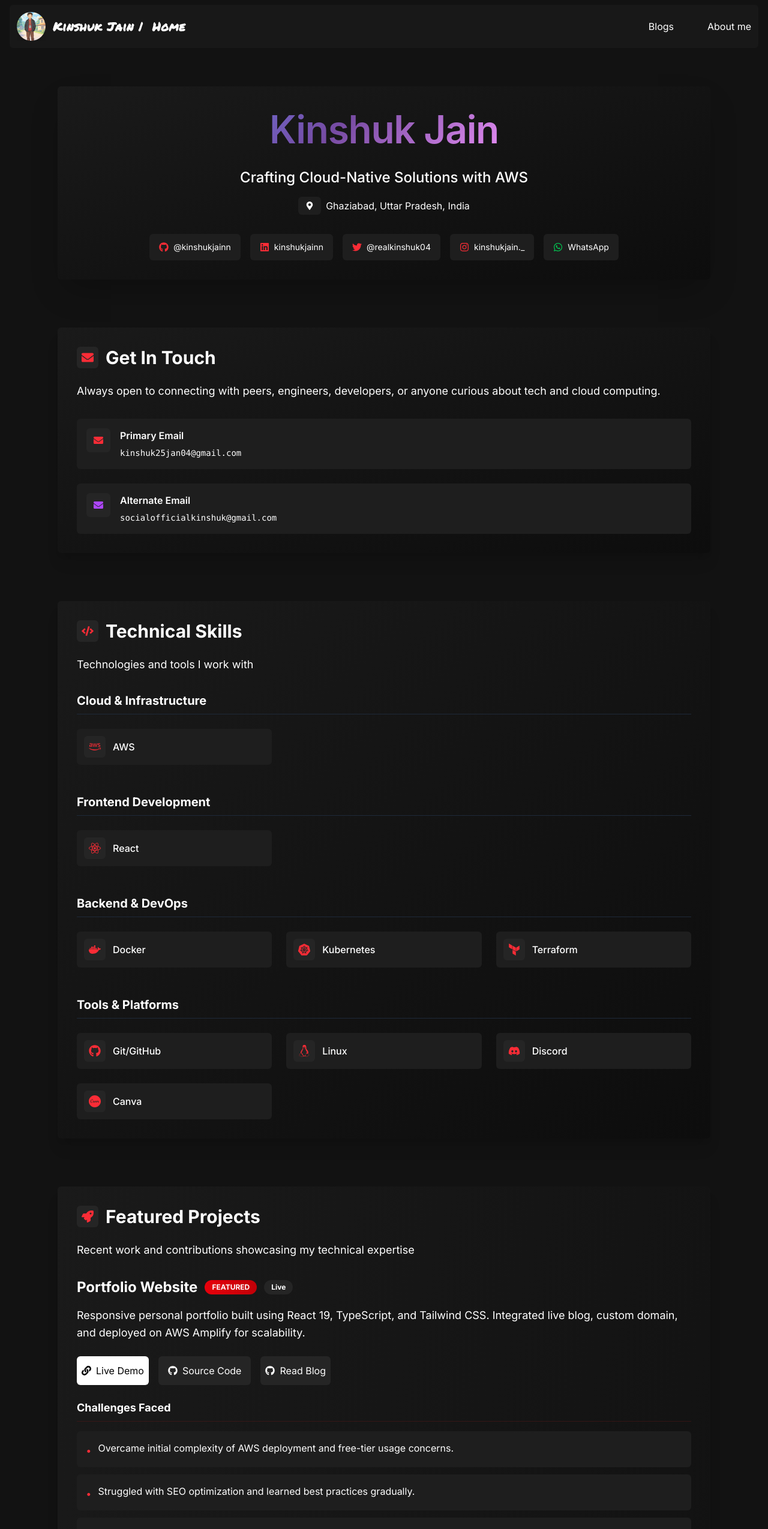
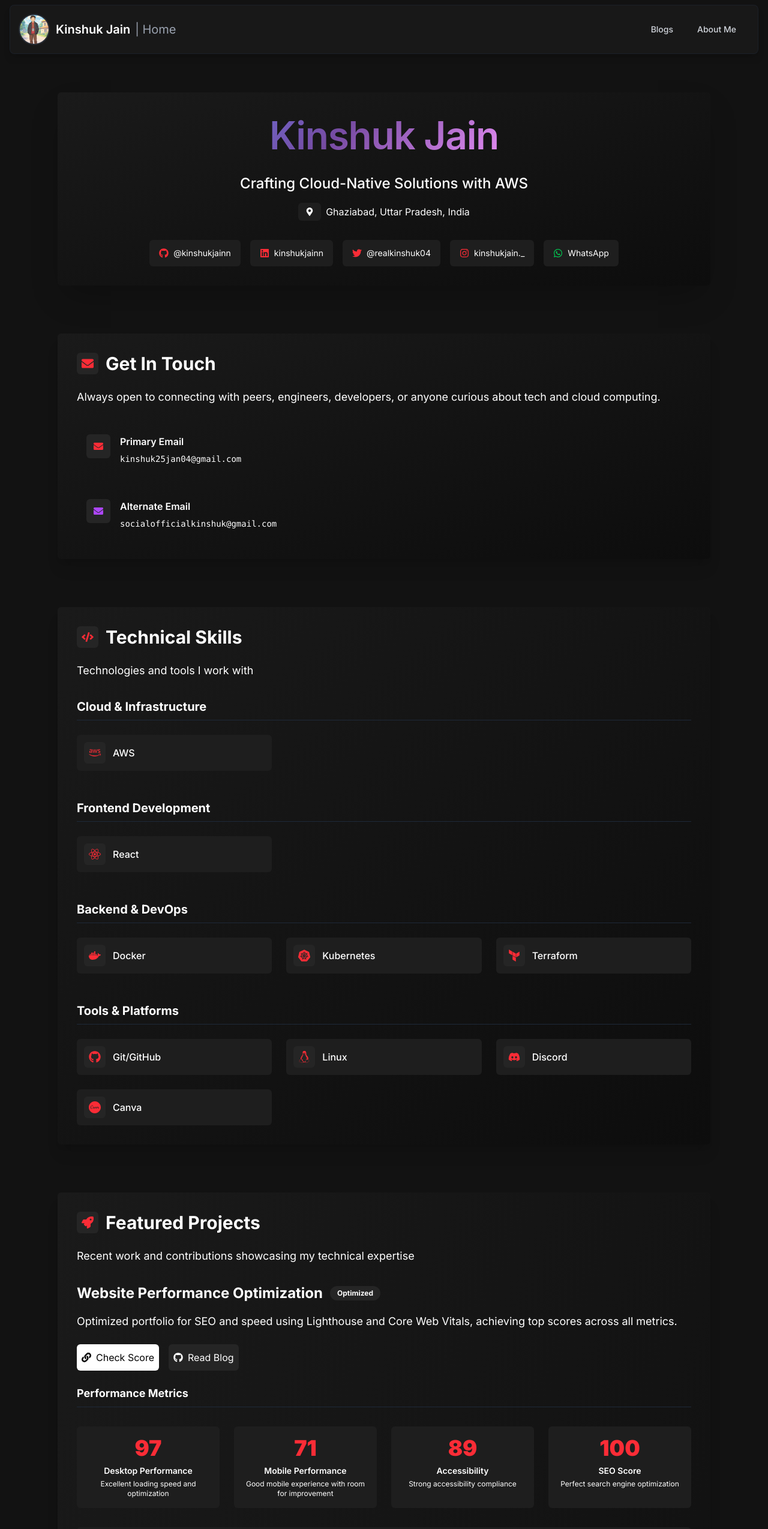
Before and after one commit to kinshukjainn/kinshukkportfolio, a React (Vite) app: page / in a window 1280 px wide. Shown: the top 2549 px of the page at 60% size. Built offline with nearby package versions, Linux system fonts and the light colour scheme.

Commit message:
fix: update social media links and improve footer styling; remove unused project details from MainContent

```diff
--- a/src/component-mine/Header.tsx
+++ b/src/component-mine/Header.tsx
@@ -1,122 +1,105 @@
-import { useState } from "react";
-import { Link, useLocation } from "react-router-dom";
-import { FaBars, FaTimes } from "react-icons/fa";
-import { AnimatePresence } from "framer-motion";
-import Profile from "../assets/image.jpg";
+import { Link, useLocation } from "react-router-dom"
+import Profile from "../assets/image.jpg"
 
 const Header = () => {
-  const [menuOpen, setMenuOpen] = useState(false);
-  const location = useLocation(); // Get current location
+  const location = useLocation()
 
-  const toggleMenu = () => setMenuOpen((prev) => !prev);
-  const closeMenu = () => setMenuOpen(false);
+  const getPathText = () => {
+    const pathname = location.pathname
 
-  // Function to determine the path text based on current route
-  const getPathText = () => {
-    const pathname = location.pathname;
+    if (pathname === "/") return "Home"
+    if (pathname === "/aboutme" || pathname.startsWith("/aboutme/")) return "Me"
+    return "Blogs"
+  }
 
-    // custom route names changes for heading  :
-    if (pathname === "/") {
-      return "Home";
-    }else if (pathname === "/aboutme" || pathname.startsWith("/aboutme/")) {
-      return "Me";
-    } else {
-      return "Blogs";
+  const isActiveRoute = (path: string) => {
+    if (path === "/" && location.pathname === "/") return true
+    if (path === "/blog" && (location.pathname === "/blog" || location.pathname.startsWith("/blog/"))) return true
+    if (path === "/aboutme" && (location.pathname === "/aboutme" || location.pathname.startsWith("/aboutme/")))
+      return true
+    return false
   }
-  };
 
   return (
-    <header className="bg-[#181818]  mt-2 mr-4 ml-4 mb-4 rounded-md  p-3  flex flex-col  sm:flex-row justify-between items-center overflow-hidden">
-      <div className="flex items-center w-full sm:w-auto justify-between mb-3 sm:mb-0 relative z-10">
-        {/* Avatar Section */}
-        <div className="relative mr-3 flex-shrink-0">
-          <div className="w-10 h-10 sm:w-12 sm:h-12 overflow-hidden ">
+    <header className="bg-[#181818] mx-4 mt-2 mb-4 rounded-lg p-4 shadow-lg border border-gray-800/50">
+      <div className="flex flex-col sm:flex-row sm:items-center sm:justify-between gap-4">
+        {/* Brand Section */}
+        <div className="flex items-center gap-3">
+          {/* Avatar */}
+          <div className="relative flex-shrink-0">
+            <div className="w-10 h-10 sm:w-12 sm:h-12 rounded-full overflow-hidden ring-2 ring-gray-700/50 transition-all duration-300 hover:ring-red-500/50">
               <img
                 src={Profile || "/placeholder.svg"}
                 alt="Kinshuk Jain's Profile"
-              className="w-full h-full object-cover  rounded-full shadow-lg transition-transform duration-300 ease-in-out transform hover:scale-105"
+                className="w-full h-full object-cover transition-transform duration-300 hover:scale-110"
                 onError={(e) => {
-                e.currentTarget.style.display = "none";
-                const parent = e.currentTarget.parentElement;
-                if (parent) {
-                  const initialsDiv = document.createElement("div");
-                  initialsDiv.className =
-                    "flex items-center justify-center w-full h-full bg-gradient-to-br from-black-900 to-grey-700 text-gray-100 text-lg font-bold";
-                  initialsDiv.textContent = "KJ";
-                  parent.appendChild(initialsDiv);
+                  const target = e.currentTarget
+                  target.style.display = "none"
+                  const parent = target.parentElement
+                  if (parent && !parent.querySelector(".fallback-avatar")) {
+                    const fallback = document.createElement("div")
+                    fallback.className =
+                      "fallback-avatar flex items-center justify-center w-full h-full bg-gradient-to-br from-gray-800 to-gray-900 text-white text-sm font-bold rounded-full"
+                    fallback.textContent = "KJ"
+                    parent.appendChild(fallback)
                   }
                 }}
               />
             </div>
           </div>
 
-        {/* Dynamic Portfolio Name with cloud theme */}
+          {/* Brand Name */}
           <div className="flex items-center">
-          <h1 className="text-lg sm:text-xl font-semibold tracking-wide text-white">
+            <h1 className="text-lg sm:text-xl font-semibold text-white">
               <Link
                 to="/"
-              onClick={closeMenu}
-              className=" kinshuk hover:text-gray-100 transition-colors duration-300"
+                className="hover:text-gray-300 transition-colors duration-300 focus:outline-none focus:text-red-400"
               >
-              Kinshuk Jain |{" "}
-              <span className="ml-2 text-white">{getPathText()}</span>
+                Kinshuk Jain
+                <span className="text-gray-400 font-normal ml-2">| {getPathText()}</span>
               </Link>
             </h1>
           </div>
-
-        {/* Mobile Menu Button */}
-        <button
-          className="sm:hidden text-2xl bg-[#212121] rounded-md text-white focus:outline-none   p-2"
-          onClick={toggleMenu}
-        >
-          {menuOpen ? <FaTimes className="text-red-500" /> : <FaBars className="text-red-500" />}
-        </button>
         </div>
 
-      {/* Desktop Navigation */}
-      <nav className="hidden sm:flex items-center gap-4 md:gap-6 flex-wrap justify-center">
-        <NavLinks closeMenu={closeMenu} />
+        {/* Navigation */}
+        <nav className="flex items-center justify-center sm:justify-end">
+          <div className="flex items-center gap-1 sm:gap-2  p-1">
+            <NavLink to="/blog" isActive={isActiveRoute("/blog")} label="Blogs" />
+            <NavLink to="/aboutme" isActive={isActiveRoute("/aboutme")} label="About Me" />
+          </div>
         </nav>
+      </div>
+    </header>
+  )
+}
 
-      {/* Mobile Menu with improved animation */}
-      <AnimatePresence>
-        {menuOpen && (
-          <div className="w-full overflow-hidden sm:hidden font-semibold rounded-md mt-2">
-            <div className="pt-3 pb-2 flex flex-col items-center gap-4">
-              <NavLinks closeMenu={closeMenu} />
-            </div>
-          </div>
-        )}
-      </AnimatePresence>
-    </header>
-  );
-};
+// Professional Navigation Link Component
+interface NavLinkProps {
+  to: string
+  isActive: boolean
+  label: string
+}
 
-// Navigation Links Component with Microsoft-inspired theme
-const NavLinks = ({ closeMenu }: { closeMenu: () => void }) => {
+const NavLink = ({ to, isActive, label }: NavLinkProps) => {
   return (
-    <div className="flex flex-col sm:flex-row items-center gap-4 md:gap-6 w-full sm:w-auto">
-      <div className="group">
     <Link
-          to="/blog"
-          className="flex hover:underline px-2 py-1 items-center gap-2 text-white text-lg md:text-base transition-all duration-300 ease-in-out hover:scale-105"
-          onClick={closeMenu}
+      to={to}
+      className={`
+        relative px-4 py-2 rounded-md text-sm font-medium transition-all duration-300 ease-out
+        focus:outline-none focus:ring-2 focus:ring-red-500/50 focus:ring-offset-2 focus:ring-offset-gray-900
+        ${
+          isActive
+            ? "bg-red-600 text-white shadow-lg shadow-red-600/25 transform scale-105"
+            : "text-gray-300 hover:text-white  hover:scale-105"
+        }
+      `}
+      aria-current={isActive ? "page" : undefined}
     >
-          <span className="relative group">Blogs</span>
+      <span className="relative z-10">{label}</span>
+      {isActive && <div className="absolute inset-0 bg-gradient-to-r from-red-600 to-red-500 rounded-md opacity-90" />}
     </Link>
-      </div>
-      <div></div>
-      <div>
-        <Link
-          to="/aboutme"
-          className="flex items-center gap-2 text-white text-lg md:text-base transition-all duration-300 ease-in-out hover:scale-105"
-          onClick={closeMenu}
-        >
-          <span className="hover:underline relative group">About me</span>
-        </Link>
-      </div>
-    </div>
-  );
-};
+  )
+}
 
-export default Header;
+export default Header
--- a/src/component-mine/MainContent.tsx
+++ b/src/component-mine/MainContent.tsx
@@ -84,40 +84,6 @@
   ]
 
   const projects = [
-  {
-    title: "Portfolio Website",
-    description:
-      "Responsive personal portfolio built using React 19, TypeScript, and Tailwind CSS. Integrated live blog, custom domain, and deployed on AWS Amplify for scalability.",
-    liveUrl: "https://cloudkinshuk.in",
-    repoUrl: "https://github.com/kinshukjainn/kinshukkportfolio",
-    technologies: [
-      "React",
-      "Tailwind CSS",
-      "AWS Amplify",
-      "Route 53",
-      "Hostinger"
-    ],
-    status: "Live",
-    featured: true,
-    challenges: [
-      "Overcame initial complexity of AWS deployment and free-tier usage concerns.",
-      "Struggled with SEO optimization and learned best practices gradually.",
-      "Faced difficulties linking custom domain from Hostinger to AWS-hosted site."
-    ],
-    learnings: [
-      "Deployed full-stack sites on AWS using cost-efficient practices.",
-      "Improved SEO via meta tags, load optimization, and semantic HTML.",
-      "Learned domain linking, DNS records, and SSL via Route 53."
-    ],
-    keyFeatures: [
-      "Responsive UI using React 19 and Tailwind CSS",
-      "Migrated from Netlify to AWS Amplify for better scalability"
-    ],
-    technicalDetails: [
-      "Configured Route 53 for SSL and DNS",
-      "Used AI tools like ChatGPT and Claude for accelerated development"
-    ]
-  },
   {
     title: "Website Performance Optimization",
     description:
@@ -385,7 +351,7 @@
             >
               <motion.div
                 variants={itemFade}
-                className="flex flex-col sm:flex-row items-start gap-4 p-4 bg-[#1e1e1e] rounded-md sm:rounded-md transition-all duration-300"
+                className="flex flex-col sm:flex-row items-start gap-4 p-4 rounded-md sm:rounded-md transition-all duration-300"
               >
                 <div className="p-3 bg-[#252525] rounded-md">
                   <FaEnvelope className="text-red-500" />
@@ -403,7 +369,7 @@
 
               <motion.div
                 variants={itemFade}
-                className="flex flex-col sm:flex-row items-start gap-4 p-4 bg-[#1e1e1e] rounded-md sm:rounded-md"
+                className="flex flex-col sm:flex-row items-start gap-4 p-4  rounded-md sm:rounded-md"
               >
                 <div className="p-3 bg-[#252525] rounded-md">
                   <FaEnvelope className="text-purple-500" />
@@ -594,24 +560,6 @@
                     </div>
                   ) : (
                     <div className="space-y-6 sm:space-y-8">
-                      {project.challenges && project.challenges.length > 0 && (
-                        <div>
-                          <h4 className="text-base sm:text-lg font-bold text-white mb-3 sm:mb-4 border-b border-red-900/30 pb-2">
-                            Challenges Faced
-                          </h4>
-                          <ul className="space-y-3">
-                            {project.challenges.map((challenge, idx) => (
-                              <li
-                                key={idx}
-                                className="flex gap-3 p-3 sm:p-4 bg-[#1e1e1e] rounded-md sm:rounded-md text-white"
-                              >
-                                <span className="text-red-500 font-bold mt-1 flex-shrink-0">•</span>
-                                <span className="text-white text-sm sm:text-base">{challenge}</span>
-                              </li>
-                            ))}
-                          </ul>
-                        </div>
-                      )}
 
                       {project.learnings && project.learnings.length > 0 && (
                         <div>
@@ -620,7 +568,7 @@
                           </h4>
                           <ul className="space-y-3">
                             {project.learnings.map((learning, idx) => (
-                              <li key={idx} className="flex gap-3 p-3 sm:p-4 bg-[#1e1e1e] rounded-md sm:rounded-md">
+                              <li key={idx} className="flex gap-2 p-2 sm:p-2 rounded-md sm:rounded-md">
                                 <span className="text-green-500 font-bold mt-1 flex-shrink-0">•</span>
                                 <span className="text-white text-sm sm:text-base">{learning}</span>
                               </li>
@@ -629,7 +577,7 @@
                         </div>
                       )}
 
-                      {(project.keyFeatures || project.technicalDetails) && (
+                      {(project.keyFeatures) && (
                         <div className="grid gap-6 sm:gap-8 lg:grid-cols-2">
                           {project.keyFeatures && project.keyFeatures.length > 0 && (
                             <div>
@@ -640,7 +588,7 @@
                                 {project.keyFeatures.map((feature, idx) => (
                                   <li
                                     key={idx}
-                                    className="flex gap-3 p-3 sm:p-4 bg-[#1e1e1e] rounded-md sm:rounded-md"
+                                    className="flex gap-2 p-2 sm:p-2  rounded-md sm:rounded-md"
                                   >
                                     <span className="text-blue-400 font-bold mt-1 flex-shrink-0">•</span>
                                     <span className="text-white text-sm sm:text-base">{feature}</span>
@@ -649,24 +597,7 @@
                               </ul>
                             </div>
                           )}
-                          {project.technicalDetails && project.technicalDetails.length > 0 && (
-                            <div>
-                              <h4 className="text-base sm:text-lg font-bold text-white mb-3 sm:mb-4 border-b border-purple-900/30 pb-2">
-                                Technical Implementation
-                              </h4>
-                              <ul className="space-y-3">
-                                {project.technicalDetails.map((detail, idx) => (
-                                  <li
-                                    key={idx}
-                                    className="flex gap-3 p-3 sm:p-4 bg-[#1e1e1e] rounded-md sm:rounded-md"
-                                  >
-                                    <span className="text-purple-400 font-bold mt-1 flex-shrink-0">•</span>
-                                    <span className="text-white text-sm sm:text-base">{detail}</span>
-                                  </li>
-                                ))}
-                              </ul>
-                            </div>
-                          )}
+
                         </div>
                       )}
                     </div>
@@ -679,7 +610,7 @@
                         {project.technologies.map((tech, techIndex) => (
                           <span
                             key={techIndex}
-                            className="text-xs font-semibold bg-[#252525] text-white px-2 sm:px-3 py-1 rounded-full"
+                            className="text-xs font-semibold bg-[#252525] text-white px-2 sm:px-3 py-1 rounded-md"
                           >
                             {tech}
                           </span>
@@ -715,7 +646,7 @@
               AWS certifications and continuous professional development
             </p>
 
-            <div className="mb-6 sm:mb-8 p-4 sm:p-6 bg-[#1e1e1e] rounded-md sm:rounded-md">
+            <div className="mb-6 sm:mb-8 p-4 sm:p-6 rounded-md sm:rounded-md">
               <h3 className="font-bold text-white mb-3 text-base sm:text-lg">🎯 AWS Certification :</h3>
               <p className="text-white leading-relaxed text-sm sm:text-base">
                 Recently scored 679/1000 on AWS Cloud Practitioner (CLF-C02) On January 24 2025
@@ -735,7 +666,7 @@
                   variants={itemFade}
                   className="border-b border-gray-800 pb-4 sm:pb-6 last:border-b-0"
                 >
-                  <div className="flex flex-col gap-4 p-4 sm:p-6 bg-[#1e1e1e] rounded-md sm:rounded-md">
+                  <div className="flex flex-col gap-4 p-4 sm:p-6 rounded-md sm:rounded-md">
                     <div className="flex-1">
                       <div className="flex flex-wrap items-center gap-2 sm:gap-3 mb-2">
                         <h3 className="font-bold text-white text-base sm:text-lg">{cert.title}</h3>
@@ -805,7 +736,7 @@
                   initial="hidden"
                   whileInView="visible"
                   viewport={{ once: true }}
-                  className="p-4 sm:p-6 bg-[#1e1e1e] rounded-md"
+                  className="p-4 sm:p-6  rounded-md"
                 >
                   <div className="flex flex-col sm:flex-row sm:justify-between sm:items-start gap-2 mb-3 sm:mb-4">
                     <div className="flex-1">
@@ -813,7 +744,7 @@
                       <p className="text-white font-semibold text-base sm:text-lg">{edu.field}</p>
                     </div>
                     <span
-                      className={`text-xs font-bold px-2 sm:px-3 py-1 rounded-full self-start ${
+                      className={`text-sm font-bold px-2 sm:px-3 py-1 rounded-full self-start ${
                         edu.status === "Completed" ? "bg-green-900/50 text-green-400" : "bg-blue-900/50 text-blue-400"
                       }`}
                     >
```
Also changed, not shown: src/component-mine/Footer.tsx (+13 -11 lines). Lines whose indentation alone changed are shown as unchanged.
